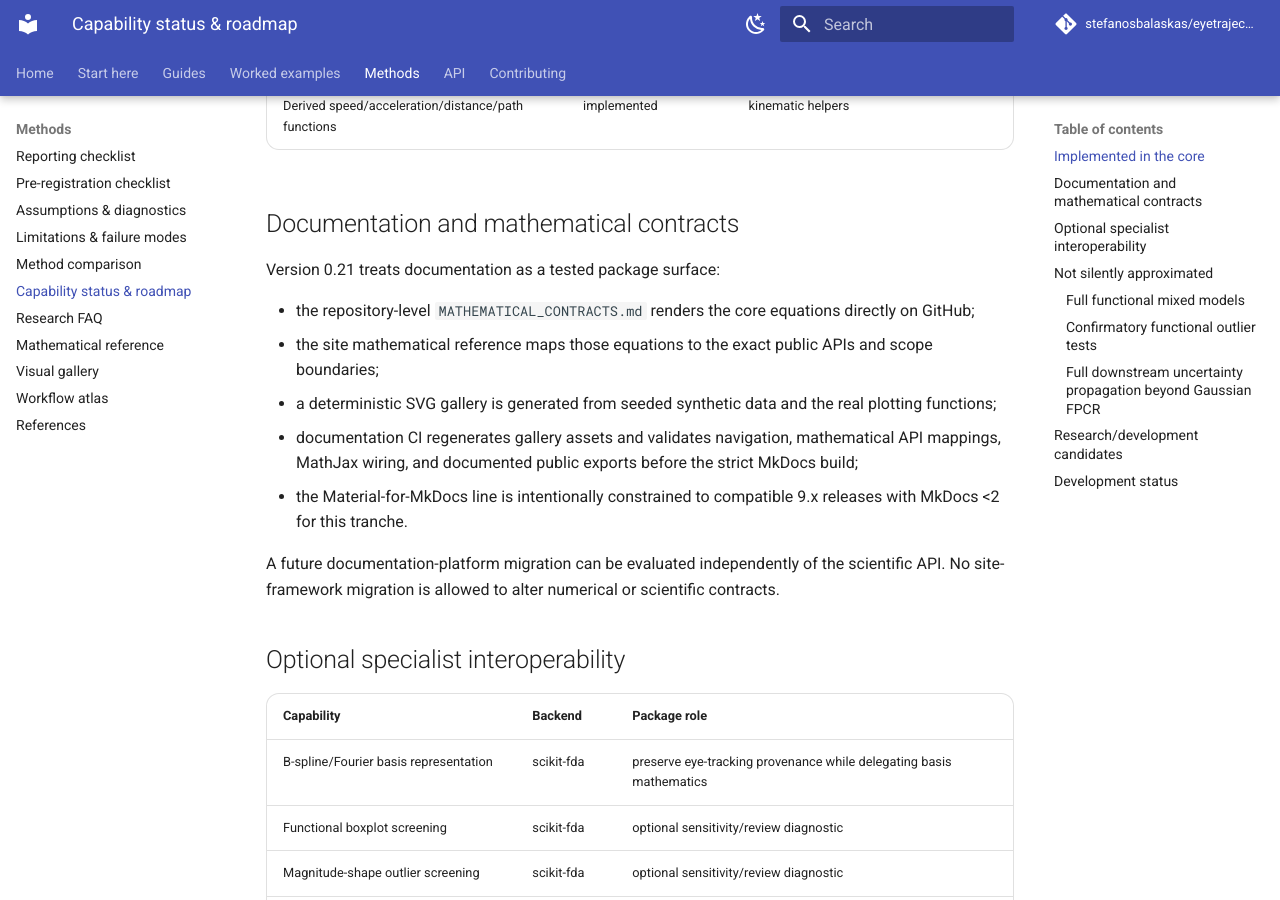
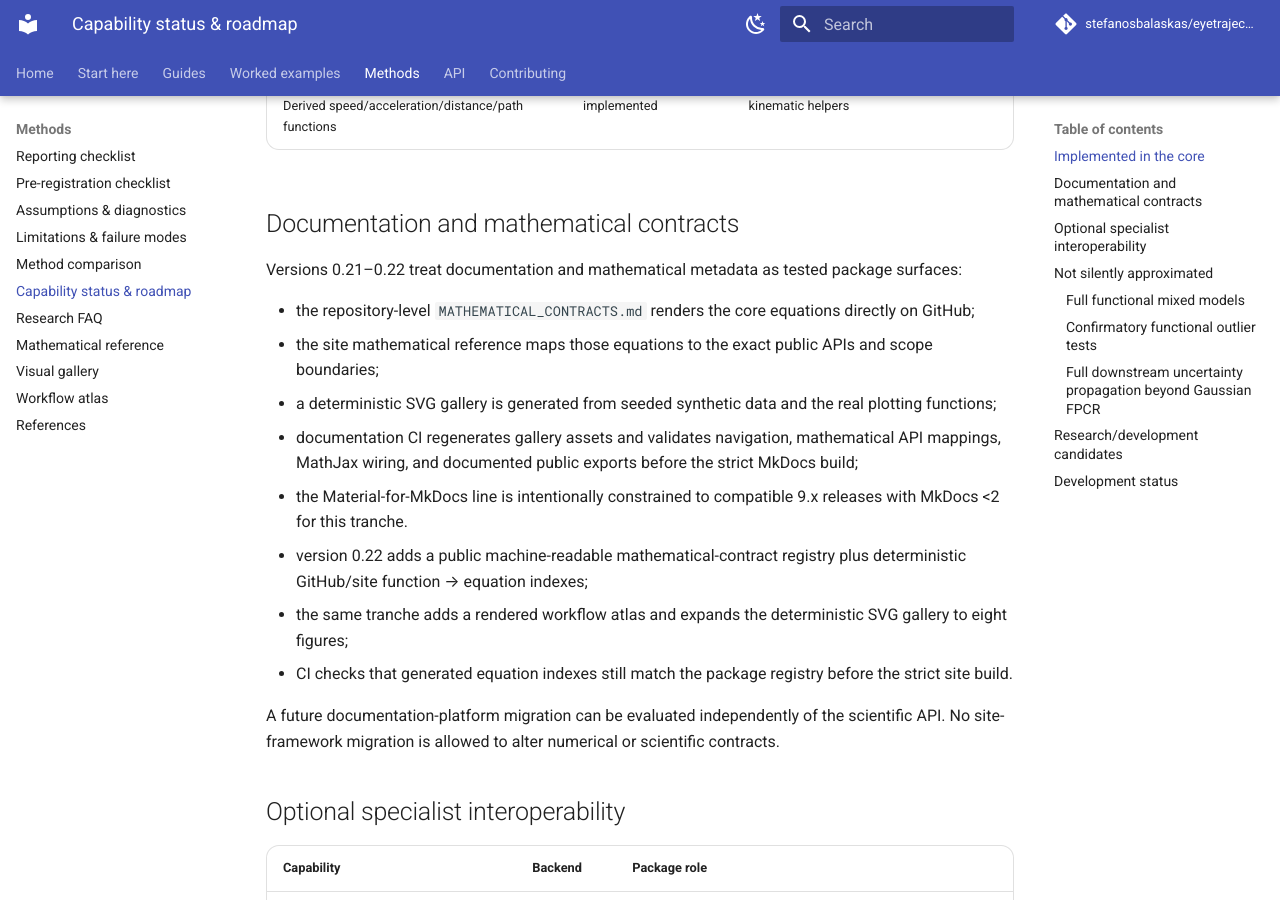
Before and after one commit to stefanosbalaskas/eyetrajectoriespy, an MkDocs documentation site: the page built from docs/methods/status-roadmap.md, in a window 1280 px wide and 900 px high, scrolled down 2519 px. Built offline with MkDocs 1.6.1 and Material for MkDocs 9.7.7, drawn with Linux system fonts in a browser that asks for light colours; comment, search, counter and statistics services are not loaded.

Commit message:
Record 0.22 programmatic mathematical documentation layer

```diff
--- a/docs/methods/status-roadmap.md
+++ b/docs/methods/status-roadmap.md
@@ -52,13 +52,16 @@ This page distinguishes implemented scientific contracts from optional interoper
 
 ## Documentation and mathematical contracts
 
-Version 0.21 treats documentation as a tested package surface:
+Versions 0.21–0.22 treat documentation and mathematical metadata as tested package surfaces:
 
 - the repository-level `MATHEMATICAL_CONTRACTS.md` renders the core equations directly on GitHub;
 - the site mathematical reference maps those equations to the exact public APIs and scope boundaries;
 - a deterministic SVG gallery is generated from seeded synthetic data and the real plotting functions;
 - documentation CI regenerates gallery assets and validates navigation, mathematical API mappings, MathJax wiring, and documented public exports before the strict MkDocs build;
 - the Material-for-MkDocs line is intentionally constrained to compatible 9.x releases with MkDocs <2 for this tranche.
+- version 0.22 adds a public machine-readable mathematical-contract registry plus deterministic GitHub/site function → equation indexes;
+- the same tranche adds a rendered workflow atlas and expands the deterministic SVG gallery to eight figures;
+- CI checks that generated equation indexes still match the package registry before the strict site build.
 
 A future documentation-platform migration can be evaluated independently of the scientific API. No site-framework migration is allowed to alter numerical or scientific contracts.
 
```
